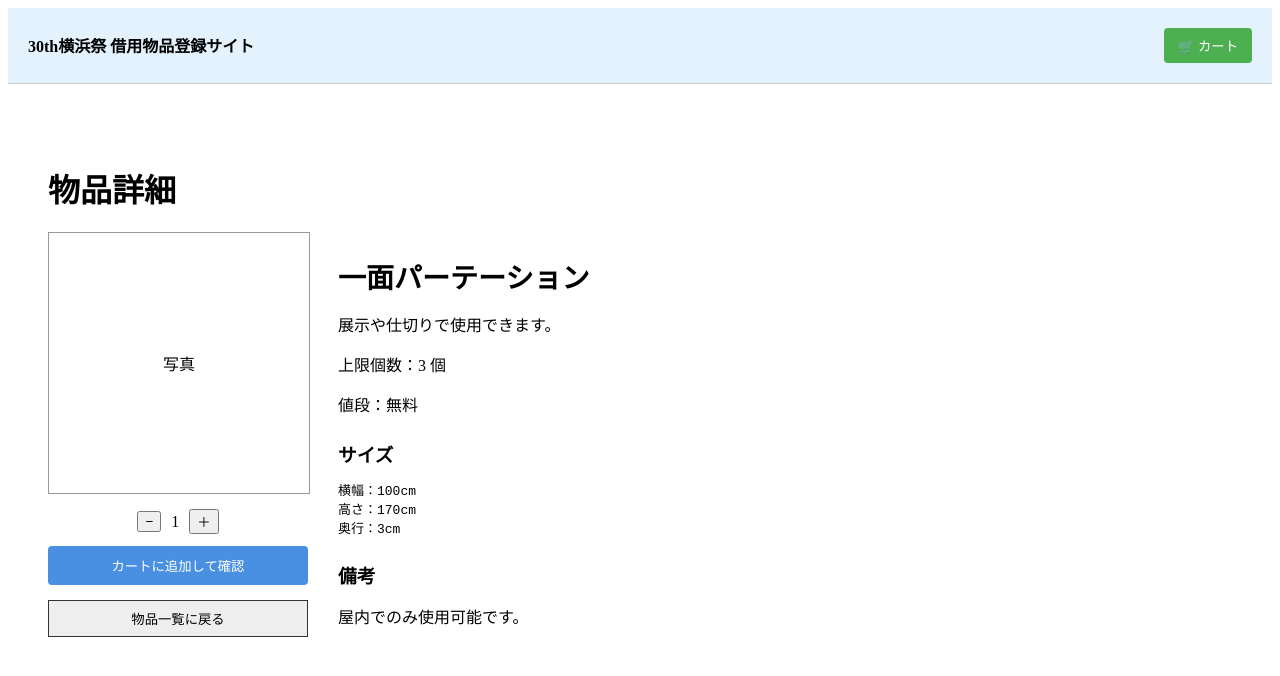
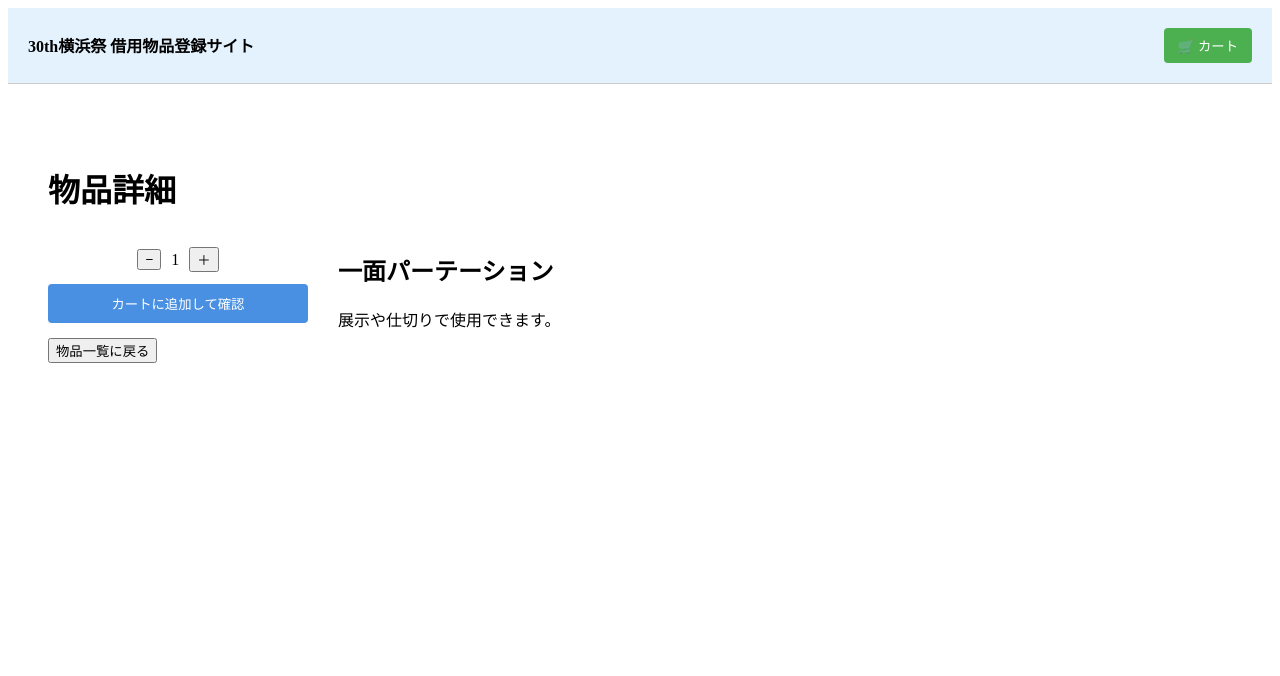
Before and after one commit to yokohamafest30kanri/yokohamasai-buppin, a Next.js app: page /items/1pa in a window 1280 px wide. Shown: the top 676 px of the page. Built offline with nearby package versions, Linux system fonts and the light colour scheme.

Commit message:
fix: remove items import from item detail page

```diff
--- a/app/items/[id]/page.tsx
+++ b/app/items/[id]/page.tsx
@@ -3,9 +3,7 @@ import Link from "next/link";
 import ItemDetailClient from "./ItemDetailClient";
 
 type PageProps = {
-  params: {
-    id: string;
-  };
+  params: { id: string };
 };
 
 export default function ItemDetailPage({ params }: PageProps) {
@@ -24,63 +22,18 @@ export default function ItemDetailPage({ params }: PageProps) {
 
       <div style={{ display: "flex", gap: "30px" }}>
         <div style={{ width: "260px", flexShrink: 0 }}>
-          <div
-            style={{
-              width: "260px",
-              height: "260px",
-              border: "1px solid #999",
-              display: "flex",
-              alignItems: "center",
-              justifyContent: "center",
-              marginBottom: "15px",
-            }}
-          >
-            写真
-          </div>
-
           <ItemDetailClient item={item} />
 
           <Link href="/items">
-            <button
-              style={{
-                width: "100%",
-                marginTop: "15px",
-                padding: "8px",
-                backgroundColor: "#eee",
-                border: "1px solid #333",
-                cursor: "pointer",
-              }}
-            >
+            <button style={{ marginTop: "15px" }}>
               物品一覧に戻る
             </button>
           </Link>
         </div>
 
         <div style={{ flex: 1 }}>
-          <h2 style={{ fontSize: "28px", fontWeight: "bold", marginBottom: "16px" }}>
-            {item.name}
-          </h2>
-
-          <p style={{ marginBottom: "16px" }}>{item.description}</p>
-
-          <div style={{ marginBottom: "24px" }}>
-            <p>上限個数：{item.maxQty} 個</p>
-            <p>値段：{item.price === 0 ? "無料" : `${item.price}円`}</p>
-          </div>
-
-          {item.size && (
-            <div style={{ marginBottom: "24px" }}>
-              <h3 style={{ fontWeight: "bold", marginBottom: "8px" }}>サイズ</h3>
-              <pre style={{ whiteSpace: "pre-wrap" }}>{item.size}</pre>
-            </div>
-          )}
-
-          {item.note && (
-            <div>
-              <h3 style={{ fontWeight: "bold", marginBottom: "8px" }}>備考</h3>
-              <p>{item.note}</p>
-            </div>
-          )}
+          <h2>{item.name}</h2>
+          <p>{item.description}</p>
         </div>
       </div>
     </main>
```
